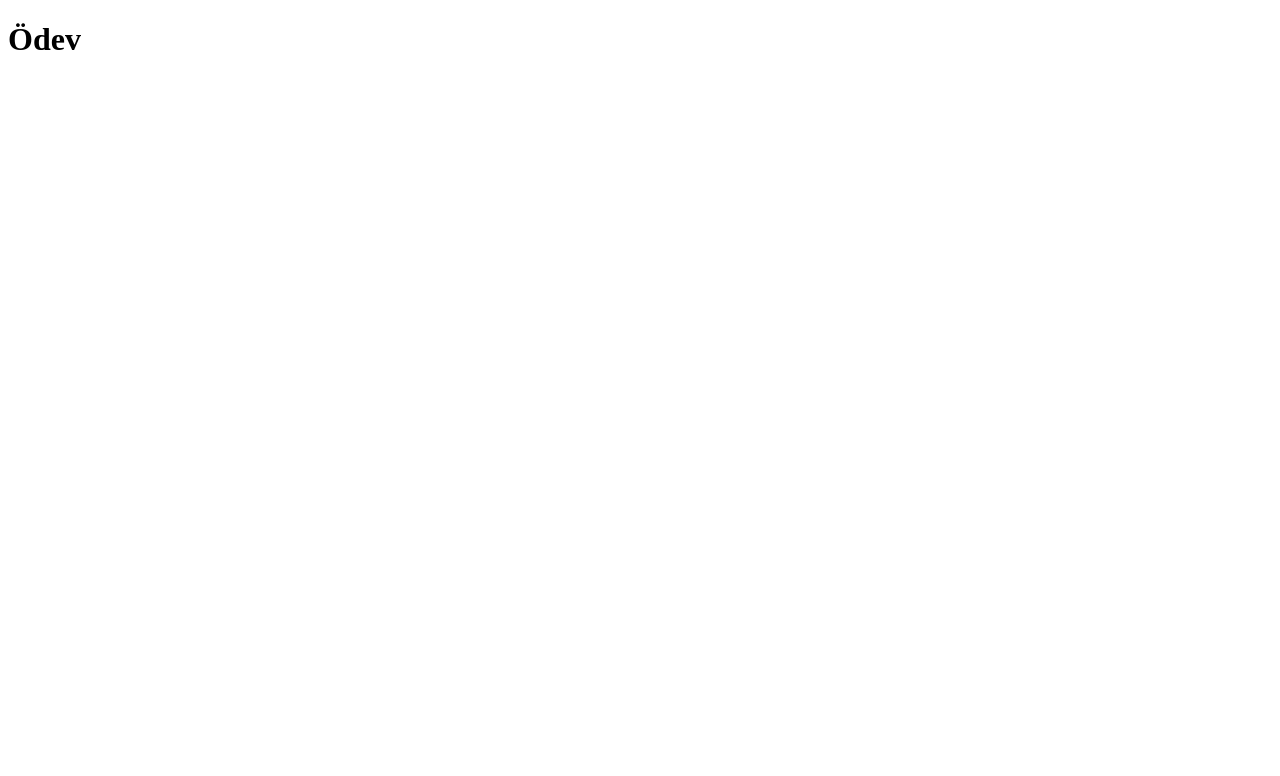
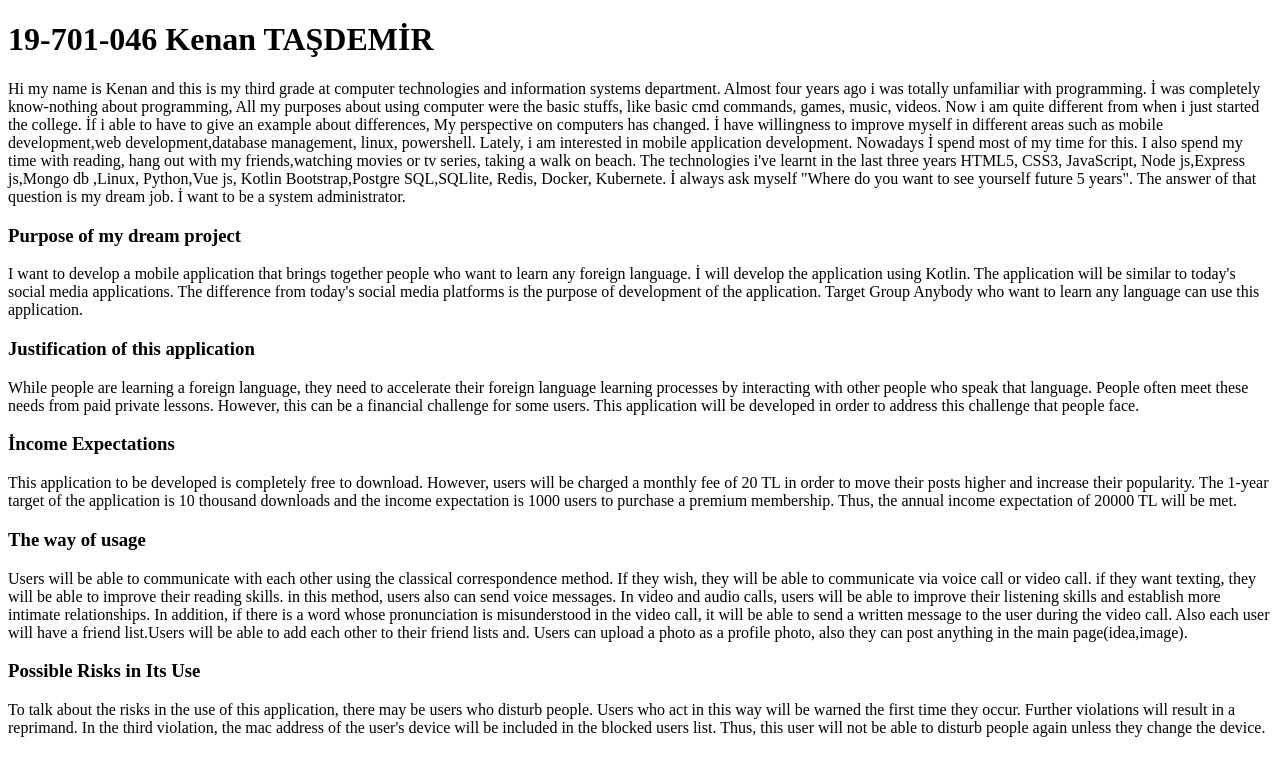
Before and after one commit to kenantasdemir/kenantasdemir.github.io, a plain HTML site: page index.html in a window 1280 px wide. Drawn offline with Linux system fonts and the light colour scheme.

Commit message:
Update index.html

```diff
--- a/index.html
+++ b/index.html
@@ -7,6 +7,39 @@
     <title>Document</title>
 </head>
 <body>
-    <h1>Ödev</h1>
+    <h1>19-701-046 Kenan TAŞDEMİR</h1>
+    <article>
+        Hi my name is Kenan and this is my third grade at computer technologies and information systems department. Almost four years ago i was totally unfamiliar with programming. İ was completely  know-nothing about programming, All my purposes about using computer were the basic stuffs, like basic cmd commands, games, music, videos. Now i am quite different from when i just started the college. İf i able to have to give an example about differences, My perspective on computers has changed.
+İ have willingness to improve myself in different areas such as mobile development,web development,database management, linux, powershell.
+Lately, i am interested in mobile application development. Nowadays İ spend most of my time for this.
+I also spend my time with reading, hang out with my friends,watching movies or tv series, taking a walk on beach.
+
+The technologies i've learnt in the last three years
+HTML5, CSS3, JavaScript, Node js,Express js,Mongo db ,Linux, Python,Vue js, Kotlin Bootstrap,Postgre SQL,SQLlite, Redis, Docker, Kubernete.
+
+İ always ask myself "Where do you want to see yourself future 5 years". The answer of that question is my dream job. İ want to be a system administrator.
+
+        <h3>Purpose of my dream project</h3>
+I want to develop a mobile application that brings together people who want to learn any foreign language. İ will develop the application using Kotlin. The application will be similar to today's social media applications. The difference from today's social media platforms is the purpose of development of the application.
+Target Group
+Anybody who want to learn any language can use this application.
+
+        <h3>Justification of this application</h3>
+While people are learning a foreign language, they need to accelerate their foreign language learning processes by interacting with other people who speak that language. People often meet these needs from paid private lessons. However, this can be a financial challenge for some users. This application will be developed in order to address this challenge that people face.
+
+        <h3>İncome Expectations</h3>
+
+This application to be developed is completely free to download. However, users will be charged a monthly fee of 20 TL in order to move their posts higher and increase their popularity.
+The 1-year target of the application is 10 thousand downloads and the income expectation is 1000 users to purchase a premium membership. Thus, the annual income expectation of 20000 TL will be met.
+
+        <h3>The way of usage</h3>
+Users will be able to communicate with each other using the classical correspondence method. If they wish, they will be able to communicate via voice call or video call. if they want texting, they will be able to improve their reading skills. in this method, users also can send voice messages. In video and audio calls, users will be able to improve their listening skills and establish more intimate relationships. In addition, if there is a word whose pronunciation is misunderstood in the video call, it will be able to send a written message to the user during the video call. Also each user will have a friend list.Users will be able to add each other to their friend lists and. Users can upload a photo as a profile photo, also they can post anything in the main page(idea,image).
+
+<h3>Possible Risks in Its Use</h3>
+To talk about the risks in the use of this application, there may be users who disturb people. Users who act in this way will be warned the first time they occur. Further violations will result in a reprimand. In the third violation, the mac address of the user's device will be included in the blocked users list. Thus, this user will not be able to disturb people again unless they change the device.
+
+
+
+    </article>
 </body>
 </html>
```
